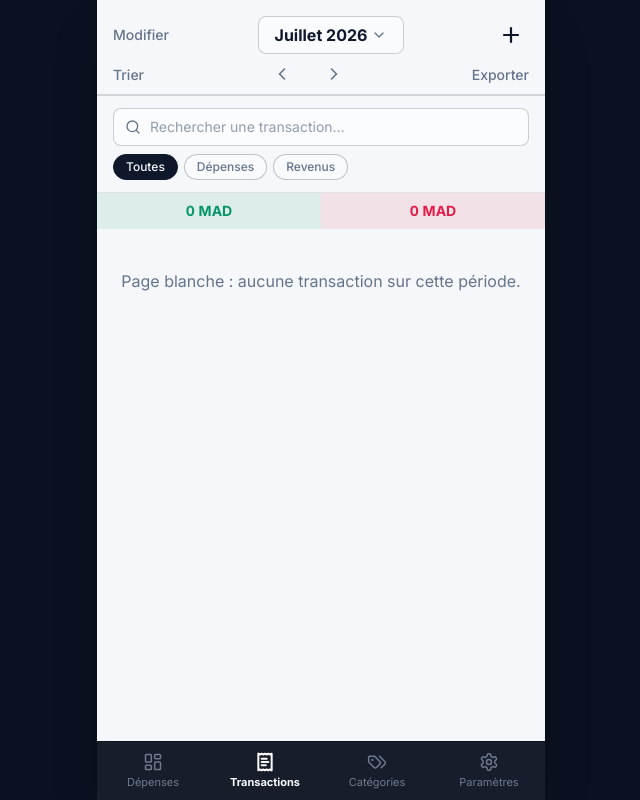
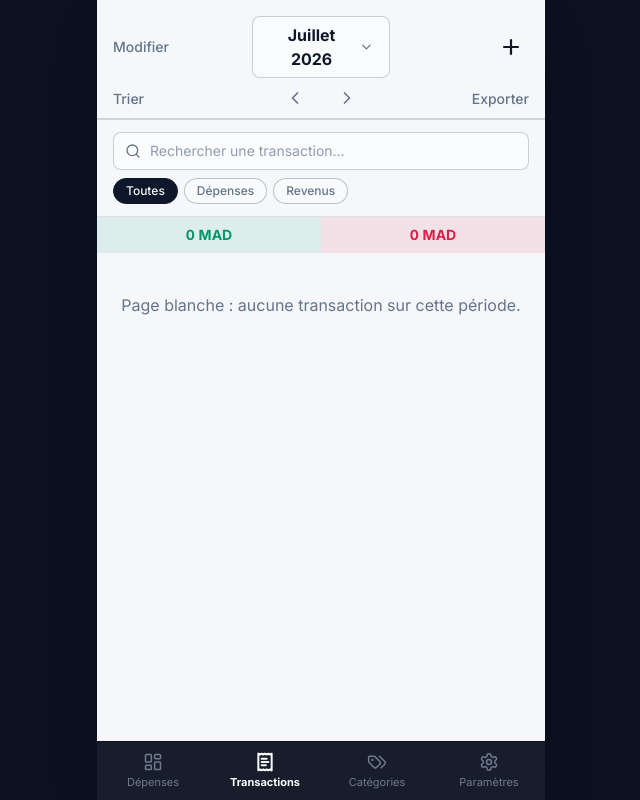
Before and after one commit to babaprincedaouda71/chalk-budget, a Next.js app: page /transactions in a window 1280 px wide. Shown: the whole page, without its empty margins (319-959 px from the left). Built offline with nearby package versions, Linux system fonts and the light colour scheme.

Commit message:
correction affichage de la page Transactions

```diff
--- a/app/transactions/page.tsx
+++ b/app/transactions/page.tsx
@@ -389,21 +389,21 @@ export default function TransactionsPage() {
   return (
     <div className="paper-bg flex min-h-0 flex-1 flex-col text-ink">
       {/* En-tête : mode édition / période / ajout */}
-      <header className="flex items-center justify-between gap-2 px-4 pt-4 pb-2 pl-4">
+      <header className="grid grid-cols-3 items-center px-4 pt-4 pb-2">
         <button
           onClick={() => {
             setEditMode((v) => !v);
             setArmedDelete(null);
           }}
           className={cn(
-            "text-sm font-medium transition",
+            "justify-self-start text-sm font-medium transition",
             editMode ? "font-bold text-ink" : "text-inkSoft hover:text-ink"
           )}
         >
           {editMode ? "OK" : "Modifier"}
         </button>
 
-        <div className="relative">
+        <div className="relative justify-self-center">
           <button
             onClick={() => setOpenMenu(openMenu === "period" ? null : "period")}
             className="flex items-center gap-1 rounded-lg border border-ink/20 bg-white/50 px-4 py-1.5 font-bold transition hover:border-ink/50"
@@ -434,15 +434,15 @@ export default function TransactionsPage() {
         <button
           onClick={() => setAddOpen(true)}
           aria-label="Ajouter une transaction"
-          className="rounded-full p-1.5 text-ink transition hover:bg-ink/10"
+          className="justify-self-end rounded-full p-1.5 text-ink transition hover:bg-ink/10"
         >
           <Plus className="h-6 w-6" strokeWidth={2.2} />
         </button>
       </header>
 
       {/* Barre d'outils : tri / navigation / export */}
-      <div className="flex items-center justify-between border-b-2 border-ink/15 px-4 pb-2 pl-4">
-        <div className="relative">
+      <div className="grid grid-cols-3 items-center border-b-2 border-ink/15 px-4 pb-2">
+        <div className="relative justify-self-start">
           <button
             onClick={() => setOpenMenu(openMenu === "sort" ? null : "sort")}
             className="text-sm font-medium text-inkSoft transition hover:text-ink"
@@ -464,7 +464,7 @@ export default function TransactionsPage() {
           </Menu>
         </div>
 
-        <div className="flex items-center gap-8">
+        <div className="flex items-center justify-self-center gap-8">
           <button onClick={() => shift(-1)} aria-label="Période précédente" className="text-inkSoft hover:text-ink">
             <ChevronLeft className="h-5 w-5" />
           </button>
@@ -473,7 +473,7 @@ export default function TransactionsPage() {
           </button>
         </div>
 
-        <div className="relative">
+        <div className="relative justify-self-end">
           <button
             onClick={() => setOpenMenu(openMenu === "export" ? null : "export")}
             className="text-sm font-medium text-inkSoft transition hover:text-ink"
```
